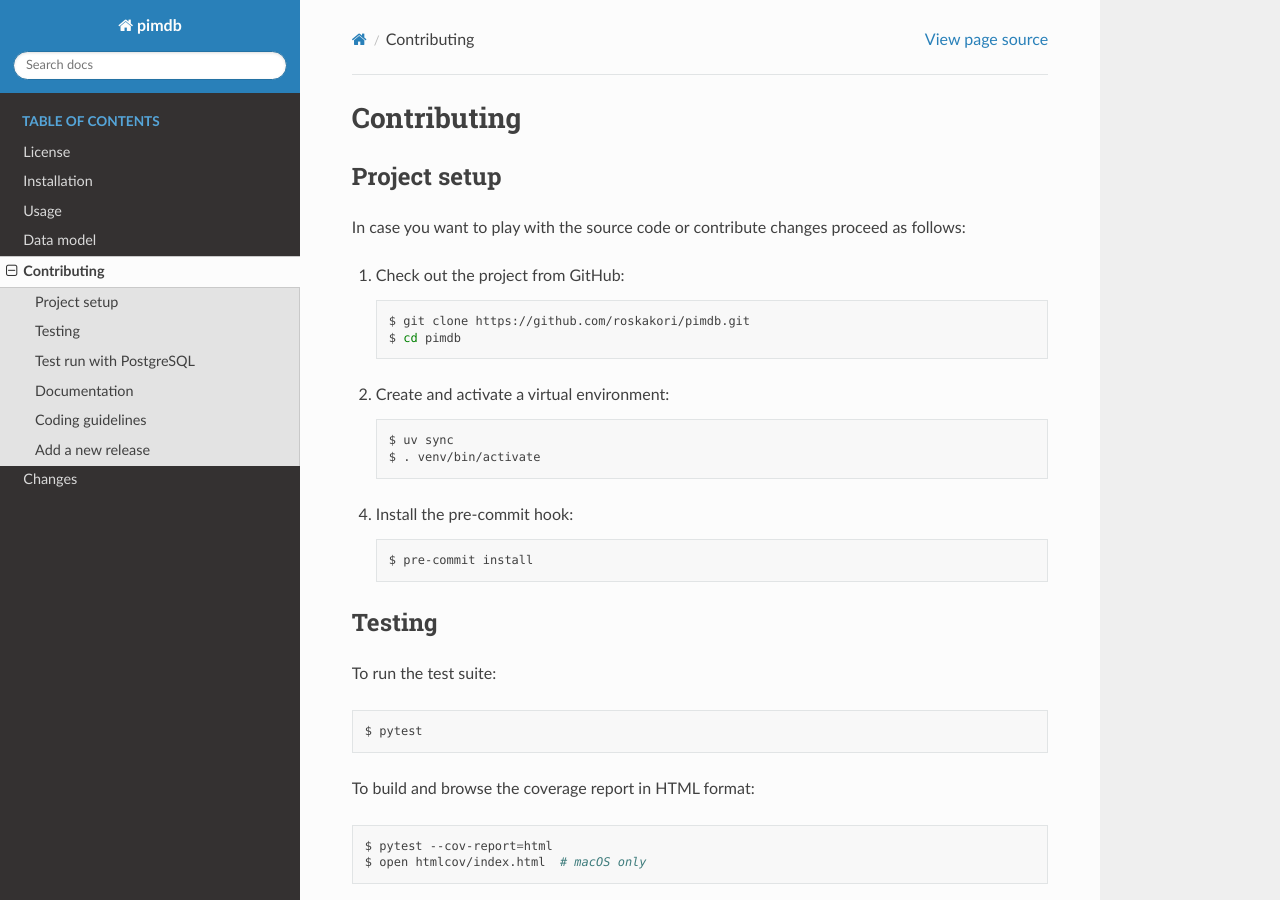
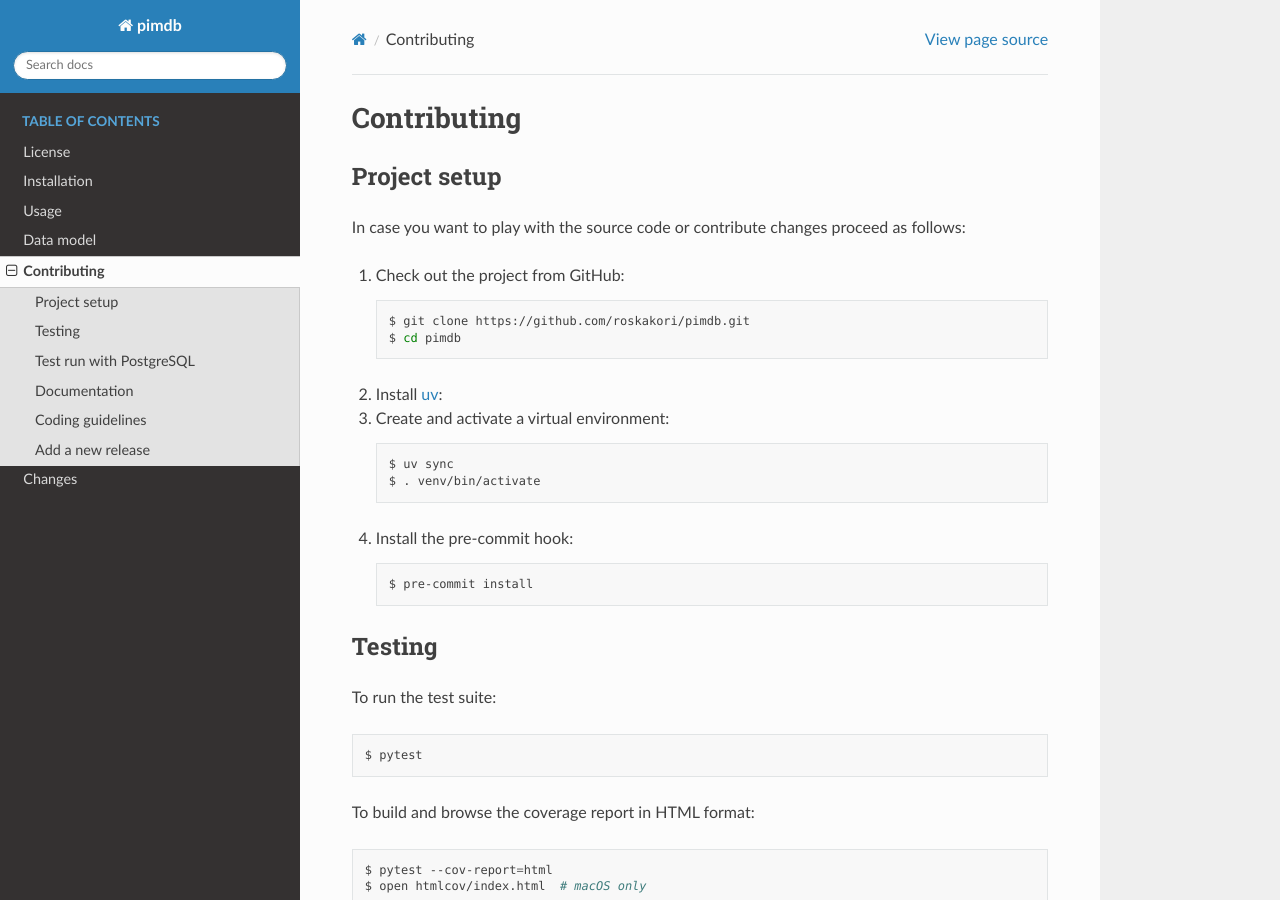
Before and after one commit to roskakori/pimdb, a Sphinx documentation site: the page built from docs/contributing.rst, in a window 1280 px wide and 900 px high. Built offline with Sphinx 7.4.7 and the Read the Docs theme 3.1.0, drawn with Linux system fonts in a browser that asks for light colours.

Commit message:
#50 Add setup of uv

```diff
--- a/docs/contributing.rst
+++ b/docs/contributing.rst
@@ -14,7 +14,8 @@
        $ git clone https://github.com/roskakori/pimdb.git
        $ cd pimdb
 
-2. Create and activate a virtual environment:
+2. Install `uv <https://docs.astral.sh/uv/>`_:
+3. Create and activate a virtual environment:
 
    .. code-block:: bash
 
```
